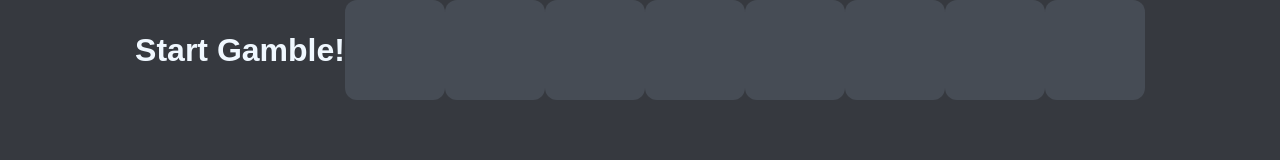
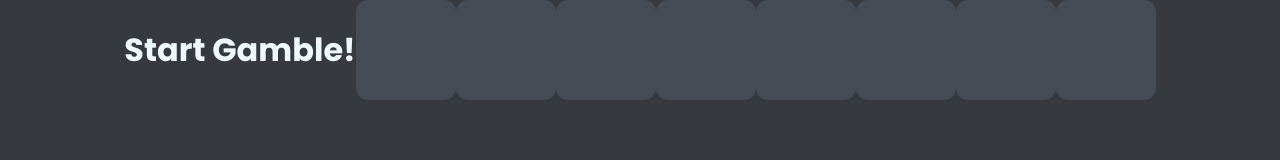
Before and after one commit to kida-k/MineGamble, a website: page webpages/index.html in a window 1280 px wide. Drawn offline with Linux system fonts and the light colour scheme.

Commit message:
added poppins font

```diff
--- a/styling/styles.css
+++ b/styling/styles.css
@@ -4,7 +4,7 @@ body {
     align-items: center;
     margin: 0;
     background-color: #36393f; /* Discord dark theme background */
-    font-family: Arial, sans-serif;
+    font-family: poppins, serif;
     -webkit-text-fill-color: aliceblue;
 }
 
--- a/webpages/index.html
+++ b/webpages/index.html
@@ -1,9 +1,12 @@
 <!DOCTYPE html>
 <html lang="en">
 <head>
-  <meta charset="UTF-8">
-  <title>Gamble!</title>
+    <meta charset="UTF-8">
+    <title>Gamble!</title>
     <link rel="stylesheet" href="/styling/styles.css">
+    <link rel="preconnect" href="https://fonts.googleapis.com">
+    <link rel="preconnect" href="https://fonts.gstatic.com" crossorigin>
+    <link href="https://fonts.googleapis.com/css2?family=Poppins:ital,wght@0,100;0,200;0,300;0,400;0,500;0,600;0,700;0,800;0,900;1,100;1,200;1,300;1,400;1,500;1,600;1,700;1,800;1,900&display=swap" rel="stylesheet">
 </head>
 <body>
 
```
